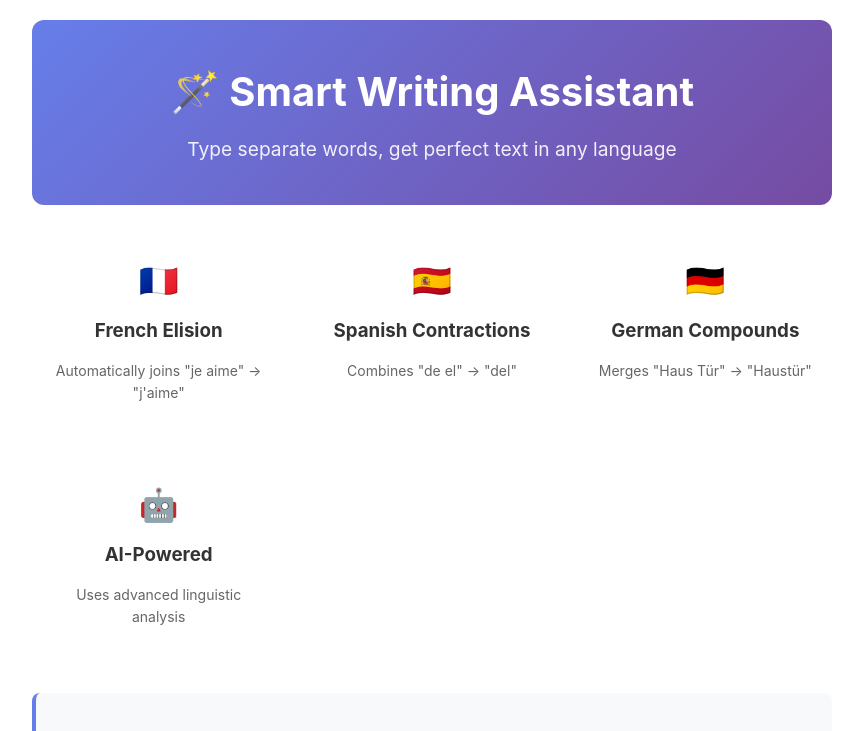
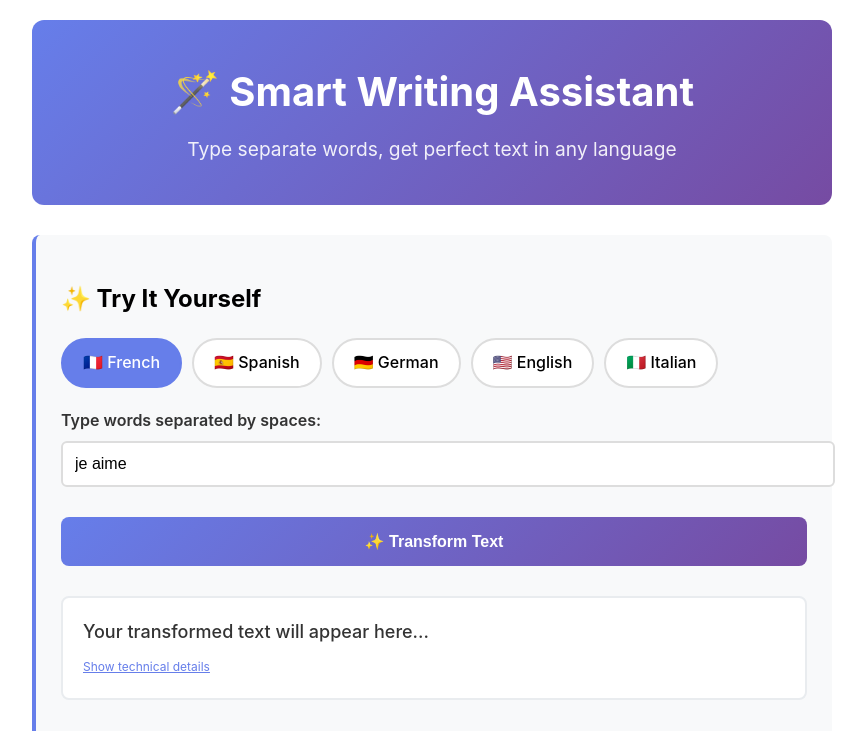
Before and after one commit to willwade/morpho-wasm, a website: page packages/demo/public/smart-writing.html in a window 1280 px wide. Shown: the top 731 px of the page, without its empty margins (208-1074 px from the left). Drawn offline with Linux system fonts and the light colour scheme; files whose address does not match are found by name.

Commit message:
fix dodgy text

```diff
--- a/packages/demo/public/smart-writing.html
+++ b/packages/demo/public/smart-writing.html
@@ -213,28 +213,6 @@
     <p>Type separate words, get perfect text in any language</p>
   </div>
 
-  <div class="features">
-    <div class="feature">
-      <div class="feature-icon">🇫🇷</div>
-      <h3>French Elision</h3>
-      <p>Automatically joins "je aime" → "j'aime"</p>
-    </div>
-    <div class="feature">
-      <div class="feature-icon">🇪🇸</div>
-      <h3>Spanish Contractions</h3>
-      <p>Combines "de el" → "del"</p>
-    </div>
-    <div class="feature">
-      <div class="feature-icon">🇩🇪</div>
-      <h3>German Compounds</h3>
-      <p>Merges "Haus Tür" → "Haustür"</p>
-    </div>
-    <div class="feature">
-      <div class="feature-icon">🤖</div>
-      <h3>AI-Powered</h3>
-      <p>Uses advanced linguistic analysis</p>
-    </div>
-  </div>
 
   <div class="demo-section">
     <h2>✨ Try It Yourself</h2>
```
